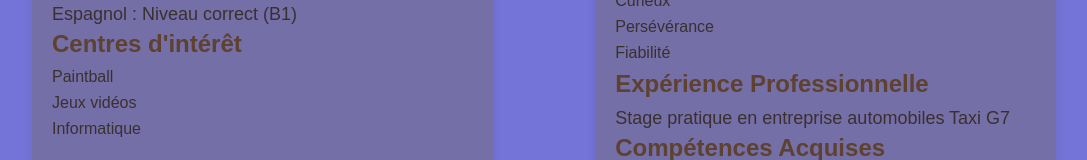
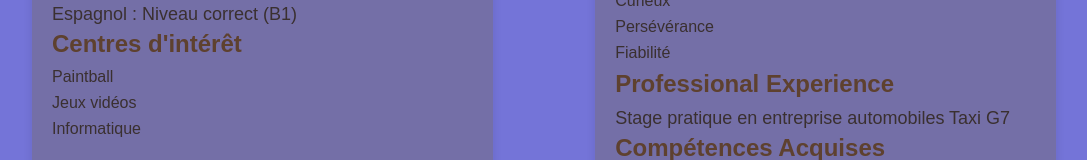
Before and after one commit to Ryan-almansa/cours_web, a plain HTML site: page web cv/cv.html in a window 1280 px wide. Shown: the part 614-774 px from the top of the page, without its empty margins (96-1183 px from the left). Drawn offline with Linux system fonts and the light colour scheme.

Commit message:
cv web anglais

```diff
--- a/web cv/cv.css
+++ b/web cv/cv.css
@@ -8,6 +8,7 @@ body {
     background-color: #3737c7b0;
     color: #3a3030;
 }
+
 
 .container {
     width: 80%;
--- a/web cv/cv.html
+++ b/web cv/cv.html
@@ -61,7 +61,7 @@
                     <li>Fiabilité</li>
                 </ul>
 
-                <h2>Expérience Professionnelle</h2>
+                <h2>Professional Experience</h2>
                 <p>Stage pratique en entreprise automobiles Taxi G7</p>
 
                 <h2>Compétences Acquises</h2>
```
